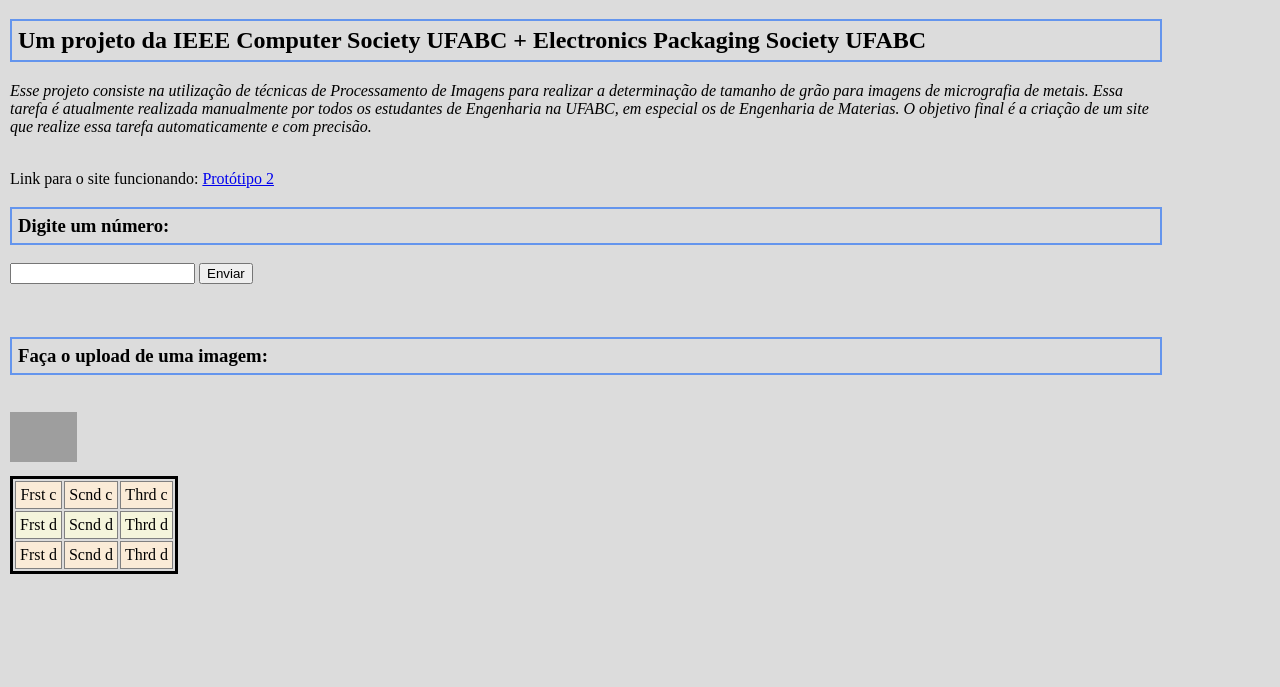
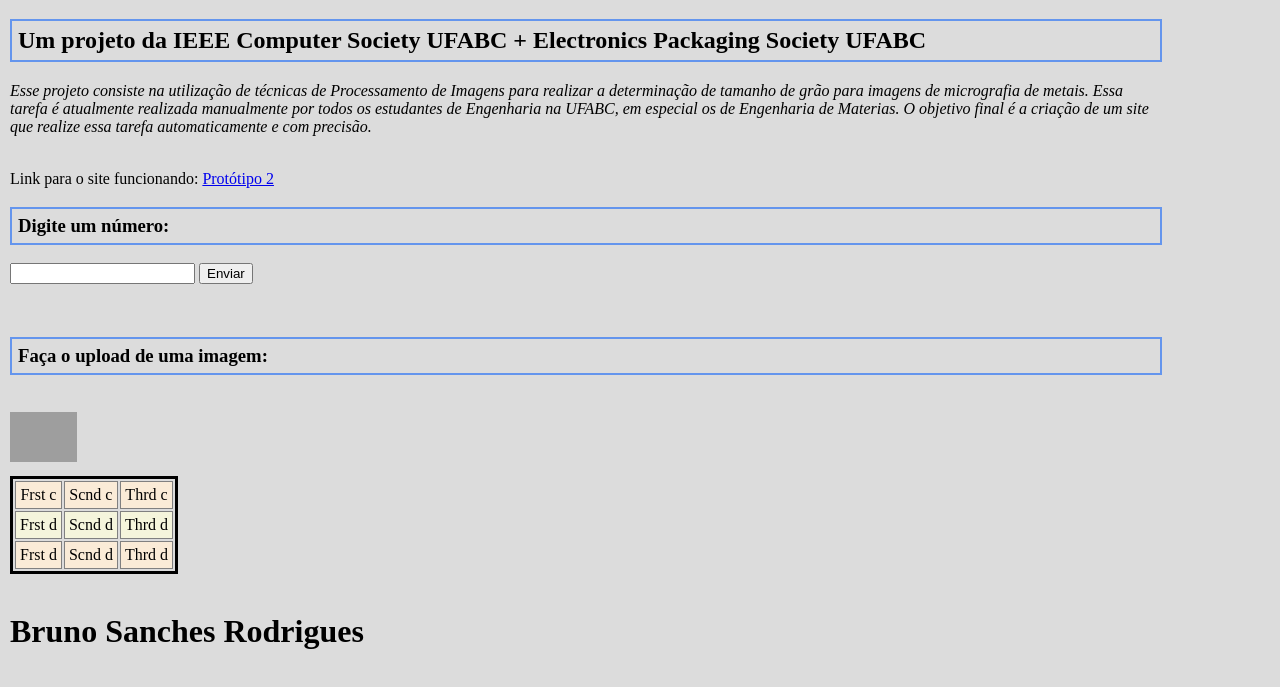
Before and after one commit to brusangues/webdev, a plain HTML site: page index.html in a window 1280 px wide. Shown: the part 95-782 px from the top of the page. Drawn offline with Linux system fonts and the light colour scheme; grey boxes are pictures that could not be loaded.

Commit message:
Nome do desenvolvedor adicionado

```diff
--- a/index.html
+++ b/index.html
@@ -67,5 +67,8 @@
 
     </table>
 
+    <br>
+    <h1>Bruno Sanches Rodrigues</h1>
+
 </body>
 </html>
```
